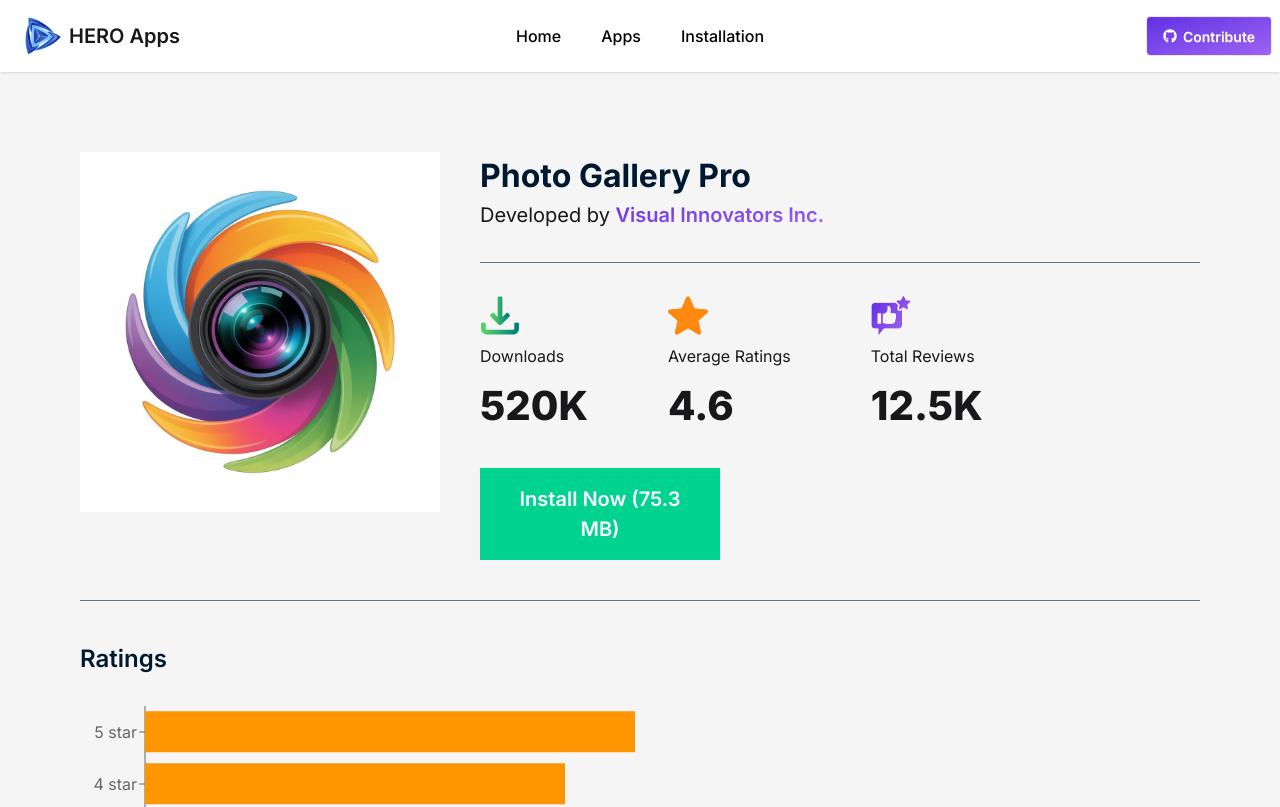
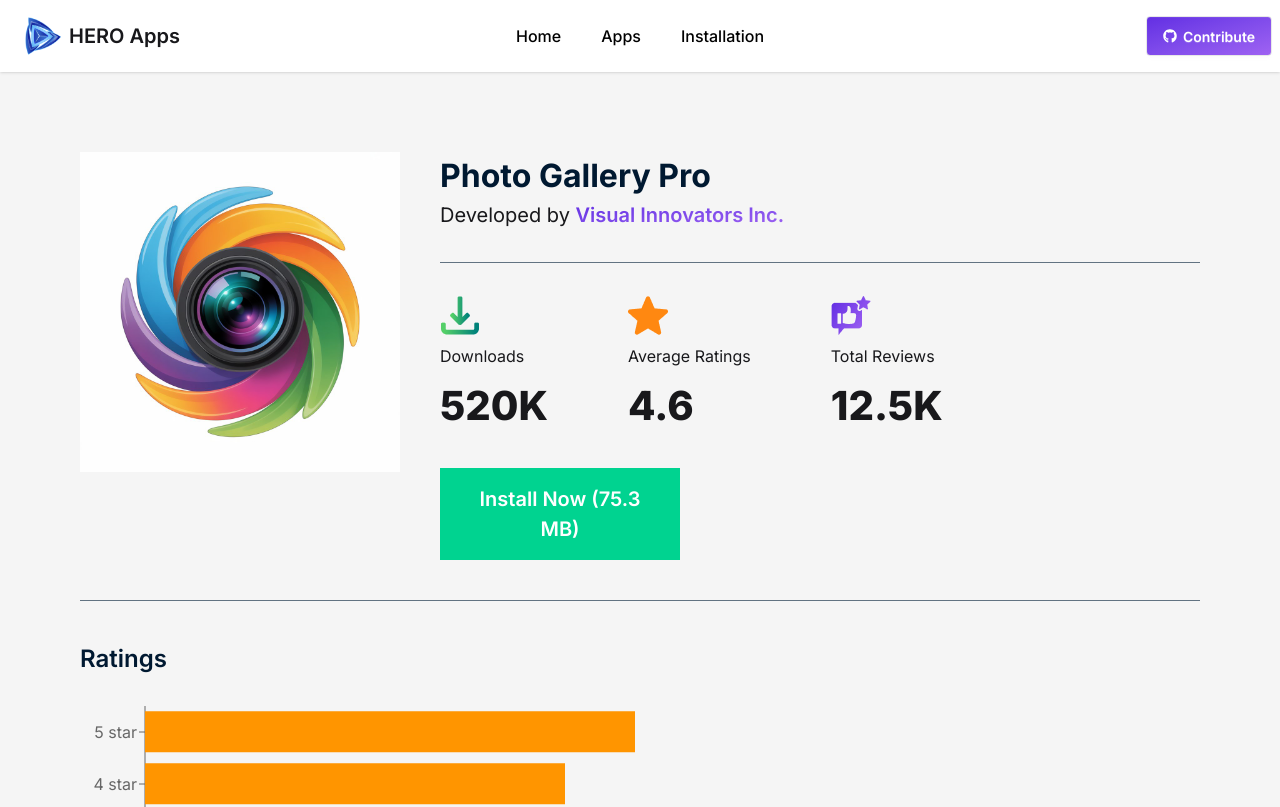
Before and after one commit to bijoy-chandra-roy/assignment-8-hero-apps, a React (Vite) app: page /appdetails/1 in a window 1280 px wide. Shown: the top 807 px of the page. Built offline with nearby package versions, Linux system fonts and the light colour scheme.

Commit message:
fixed image shape change bug on app details page

```diff
--- a/src/pages/Apps/AppDetails.jsx
+++ b/src/pages/Apps/AppDetails.jsx
@@ -31,7 +31,13 @@ const AppDetails = () => {
   return (
     <div className="m-20">
       <div className="flex gap-10 flex-col md:flex-row">
-        <img src={singleApp.image} alt="" className="w-90 h-90" />
+        <div className="w-64 md:w-80 flex-shrink-0">
+          <img
+            src={singleApp.image}
+            alt=""
+            className="w-full aspect-square object-cover"
+          />
+        </div>
         <div className="flex flex-col gap-8 w-full">
           <div className="">
             <h1 className="text-[32px] font-bold text-[#001931] dark:text-white">
--- a/src/pages/Installation/Installation.jsx
+++ b/src/pages/Installation/Installation.jsx
@@ -26,23 +26,32 @@ const Installation = () => {
     const option = e.target.value;
     let sortedList = [...installedAppsList];
 
-  if (option === "Rating") {
-    sortedList = [...installedAppsList].sort((a, b) => b.ratingAvg - a.ratingAvg);
+    if (option === "Rating High-Low") {
+      sortedList = [...installedAppsList].sort(
+        (a, b) => b.ratingAvg - a.ratingAvg
+      );
+    } else if (option === "Rating Low-High") {
+      sortedList = [...installedAppsList].sort(
+        (a, b) => a.ratingAvg - b.ratingAvg
+      );
     } else if (option === "Downloads High-Low") {
       sortedList = [...installedAppsList].sort(
-      (a, b) => convertCountToNumber(b.downloads) - convertCountToNumber(a.downloads)
+        (a, b) =>
+          convertCountToNumber(b.downloads) - convertCountToNumber(a.downloads)
       );
     } else if (option === "Downloads Low-High") {
       sortedList = [...installedAppsList].sort(
-      (a, b) => convertCountToNumber(a.downloads) - convertCountToNumber(b.downloads)
+        (a, b) =>
+          convertCountToNumber(a.downloads) - convertCountToNumber(b.downloads)
       );
-  } else if (option === "App Size") {
+    } else if (option === "App Size High-Low") {
+      sortedList = [...installedAppsList].sort((a, b) => b.size - a.size);
+    } else if (option === "App Size Low-High") {
       sortedList = [...installedAppsList].sort((a, b) => a.size - b.size);
     }
 
     setInstalledAppsList(sortedList);
   };
-
 
   return (
     <div className="text-center m-20">
@@ -60,10 +69,14 @@ const Installation = () => {
         </div>
         <select className="select" onChange={handleSort}>
           <option hidden>Sort by</option>
-          <option>Rating</option>
+          <option>Rating High-Low</option>
+          <option>Rating Low-High</option>
+
           <option>Downloads High-Low</option>
           <option>Downloads Low-High</option>
-          <option>App Size</option>
+
+          <option>App Size High-Low</option>
+          <option>App Size Low-High</option>
         </select>
       </div>
       <div className="">
```
Lines whose indentation alone changed are shown as unchanged.
